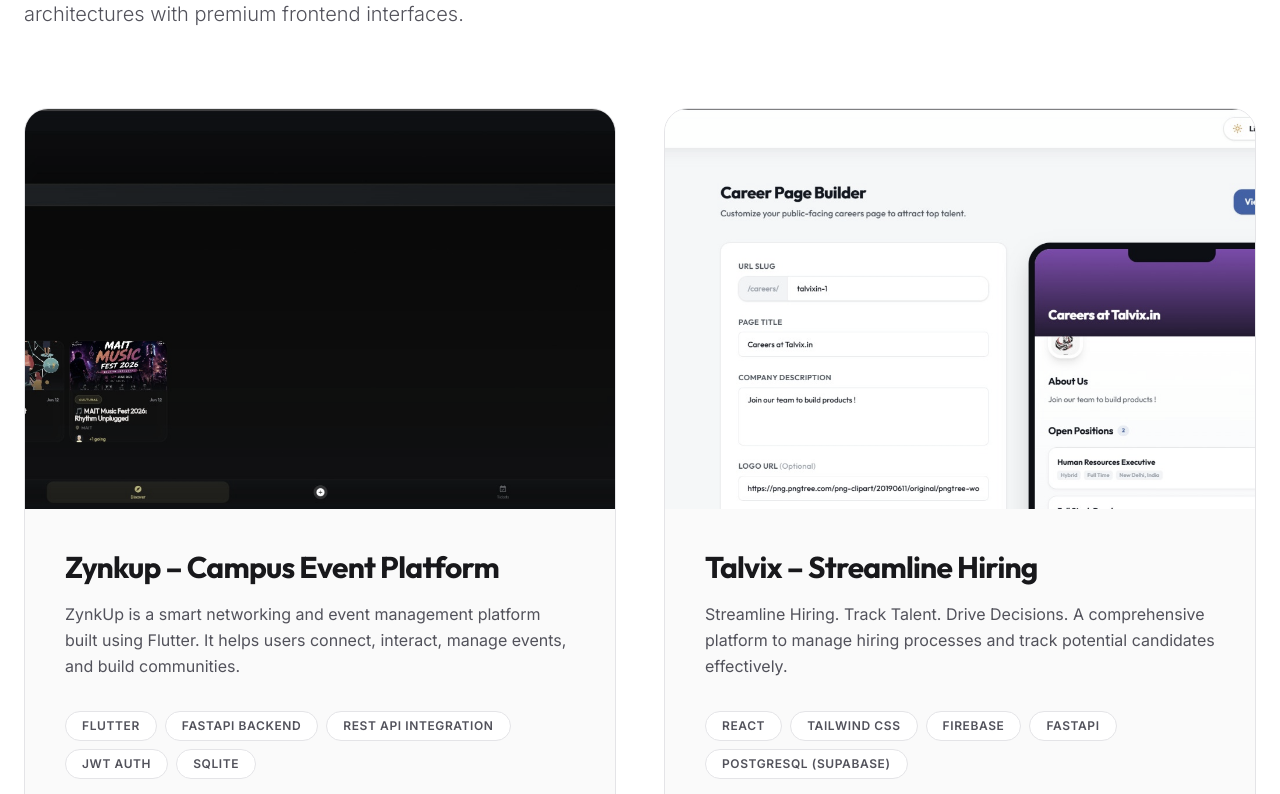
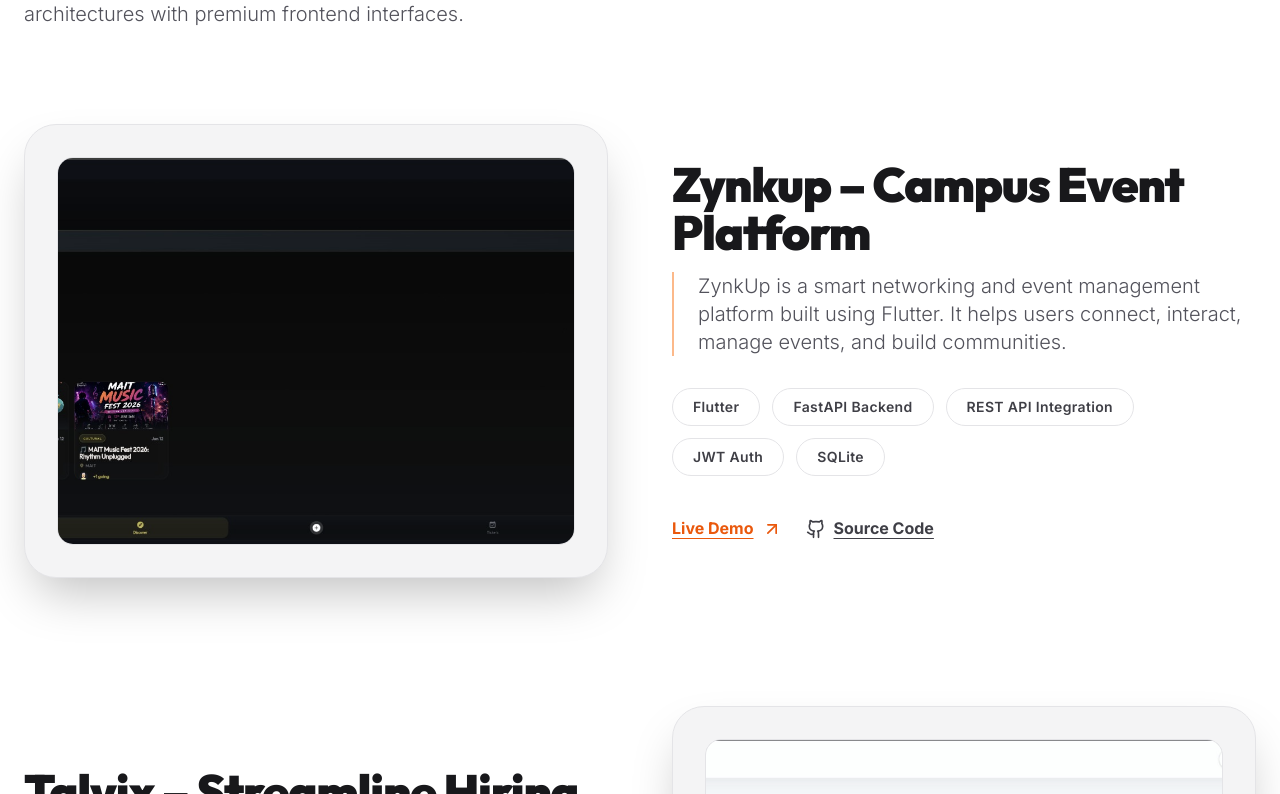
Before and after one commit to trghcj/my-portfolio, a React (Vite) app: page / in a window 1280 px wide. Shown: the part 1206-2000 px from the top of the page. Built offline with nearby package versions, Linux system fonts and the light colour scheme; no server answers.

Commit message:
Update project section layout to alternating row design

```diff
--- a/src/pages/Projects.jsx
+++ b/src/pages/Projects.jsx
@@ -7,7 +7,7 @@ export default function Projects() {
       <div className="relative z-20 container mx-auto px-6 max-w-7xl">
 
         {/* Section Header */}
-        <div className="mb-20 max-w-2xl">
+        <div className="mb-24 max-w-2xl">
           <h2 className="font-display text-5xl md:text-6xl font-black text-zinc-900 dark:text-white tracking-tighter mb-6">
             Selected Work.
           </h2>
@@ -16,77 +16,86 @@ export default function Projects() {
           </p>
         </div>
 
-        {/* Projects Grid */}
-        <div className="grid grid-cols-1 md:grid-cols-2 gap-8 md:gap-12">
+        {/* Projects List */}
+        <div className="flex flex-col gap-24 md:gap-32">
           {projects.map((p, i) => (
             <div
               key={i}
-              className="group relative flex flex-col rounded-3xl overflow-hidden bg-zinc-50 dark:bg-zinc-900/50 border border-zinc-200 dark:border-zinc-800 hover:border-orange-500/50 transition-colors duration-500"
+              className="group flex flex-col lg:flex-row items-center gap-10 lg:gap-16 lg:odd:flex-row-reverse"
             >
-              {/* Image Container */}
-              <div className="relative h-[300px] sm:h-[400px] overflow-hidden bg-zinc-100 dark:bg-zinc-950">
-                <img
-                  src={p.image || "https://via.placeholder.com/800x600"}
-                  alt={p.title}
-                  loading="lazy"
-                  className="w-full h-full object-cover object-top transition-transform duration-700 group-hover:scale-105 filter grayscale-[50%] group-hover:grayscale-0"
-                />
 
-                {/* Gradient Overlay for Text Readability if needed */}
-                <div className="absolute inset-0 bg-gradient-to-t from-zinc-900/80 via-transparent to-transparent opacity-0 group-hover:opacity-100 transition-opacity duration-500 pointer-events-none" />
+              {/* Text Content */}
+              <div className="w-full lg:w-1/2 flex flex-col justify-center">
 
-                {/* Quick Links Overlay (visible on hover) */}
-                <div className="absolute top-6 right-6 flex gap-3 opacity-0 translate-y-4 group-hover:opacity-100 group-hover:translate-y-0 transition-all duration-500 z-10">
+                <h3 className="font-display text-4xl md:text-5xl font-black mb-4 text-zinc-900 dark:text-white tracking-tight">
+                  {p.title}
+                </h3>
+
+                <div className="mb-8 pl-6 border-l-2 border-orange-500/50">
+                  <p className="text-lg md:text-xl text-zinc-600 dark:text-zinc-400 leading-relaxed font-light">
+                    {p.desc}
+                  </p>
+                </div>
+
+                {/* Tech Tags */}
+                <div className="flex flex-wrap gap-3 mb-10">
+                  {p.tech.map((t, j) => (
+                    <span
+                      key={j}
+                      className="px-5 py-2 text-sm font-semibold tracking-wide rounded-full border border-zinc-200 dark:border-zinc-800 bg-white dark:bg-zinc-900/50 text-zinc-700 dark:text-zinc-300"
+                    >
+                      {t}
+                    </span>
+                  ))}
+                </div>
+
+                {/* Links */}
+                <div className="flex items-center gap-6">
                   {p.live && (
                     <a
                       href={p.live}
                       target="_blank"
                       rel="noopener noreferrer"
-                      className="w-12 h-12 flex items-center justify-center rounded-full bg-orange-500 text-zinc-900 hover:bg-orange-600 shadow-lg transition-transform hover:scale-110"
-                      aria-label="Live Demo"
+                      className="group/btn flex items-center gap-2 font-bold text-orange-600 dark:text-orange-500 hover:text-orange-700 dark:hover:text-orange-400 transition-colors"
                     >
-                      <ArrowUpRight size={24} />
+                      <span>Live Demo</span>
+                      <ArrowUpRight size={20} className="transition-transform group-hover/btn:translate-x-1 group-hover/btn:-translate-y-1" />
                     </a>
                   )}
+
                   {p.github && (
                     <a
                       href={p.github}
                       target="_blank"
                       rel="noopener noreferrer"
-                      className="w-12 h-12 flex items-center justify-center rounded-full bg-white dark:bg-zinc-800 text-zinc-900 dark:text-white hover:bg-zinc-100 dark:hover:bg-zinc-700 shadow-lg transition-transform hover:scale-110"
-                      aria-label="Source Code"
+                      className="group/btn flex items-center gap-2 font-bold text-zinc-700 dark:text-zinc-300 hover:text-zinc-900 dark:hover:text-white transition-colors"
                     >
-                      <Github size={24} />
+                      <Github size={20} />
+                      <span>Source Code</span>
                     </a>
                   )}
                 </div>
+
               </div>
 
-              {/* Content */}
-              <div className="p-8 md:p-10 flex flex-col flex-grow">
-                <h3 className="font-display text-2xl md:text-3xl font-bold mb-4 text-zinc-900 dark:text-white group-hover:text-orange-500 transition-colors duration-300">
-                  {p.title}
-                </h3>
-
-                <p className="text-zinc-600 dark:text-zinc-400 mb-8 flex-grow leading-relaxed">
-                  {p.desc}
-                </p>
-
-                {/* Tech Tags */}
-                <div className="flex flex-wrap gap-2 mt-auto">
-                  {p.tech.map((t, j) => (
-                    <span
-                      key={j}
-                      className="px-4 py-1.5 text-xs font-semibold uppercase tracking-wider rounded-full border border-zinc-200 dark:border-zinc-800 bg-white dark:bg-zinc-950 text-zinc-600 dark:text-zinc-400"
-                    >
-                      {t}
-                    </span>
-                  ))}
+              {/* Image Container */}
+              <div className="w-full lg:w-1/2">
+                <div className="relative w-full rounded-[2rem] overflow-hidden bg-zinc-100 dark:bg-[#0f0f11] border border-zinc-200 dark:border-zinc-800/60 shadow-2xl p-4 md:p-8 transition-transform duration-700 group-hover:scale-[1.02]">
+                  <div className="relative rounded-2xl overflow-hidden border border-zinc-200 dark:border-zinc-800/50 shadow-inner bg-zinc-200 dark:bg-zinc-900 aspect-[4/3]">
+                    <img
+                      src={p.image || "https://via.placeholder.com/800x600"}
+                      alt={p.title}
+                      loading="lazy"
+                      className="w-full h-full object-cover object-top filter grayscale-[20%] group-hover:grayscale-0 transition-all duration-700"
+                    />
+                  </div>
                 </div>
               </div>
+
             </div>
           ))}
         </div>
+
       </div>
     </div>
   );
```
